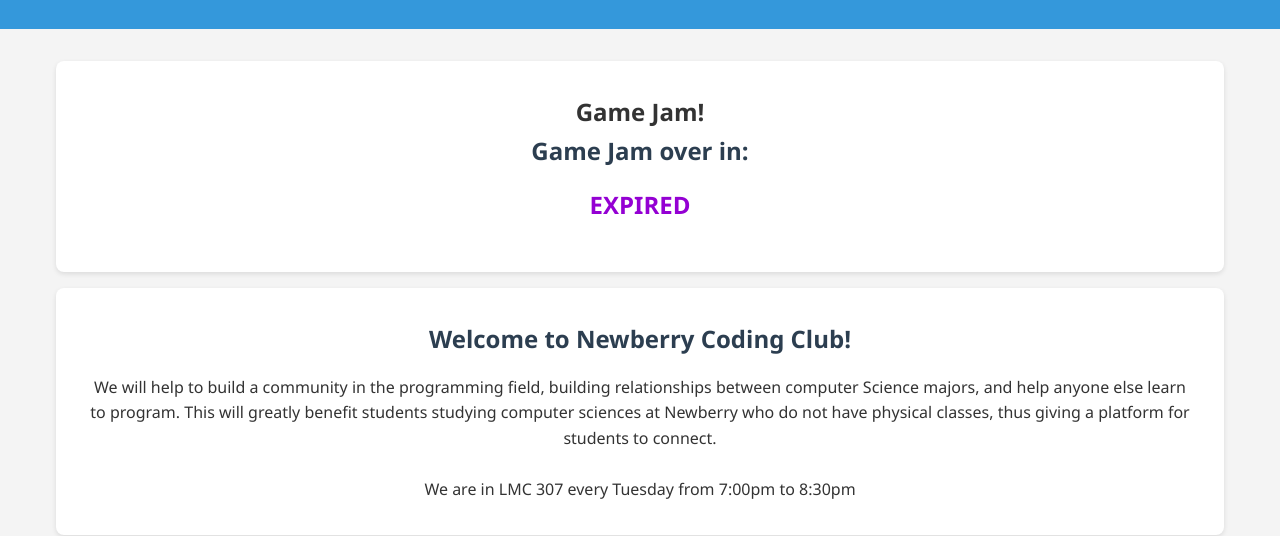
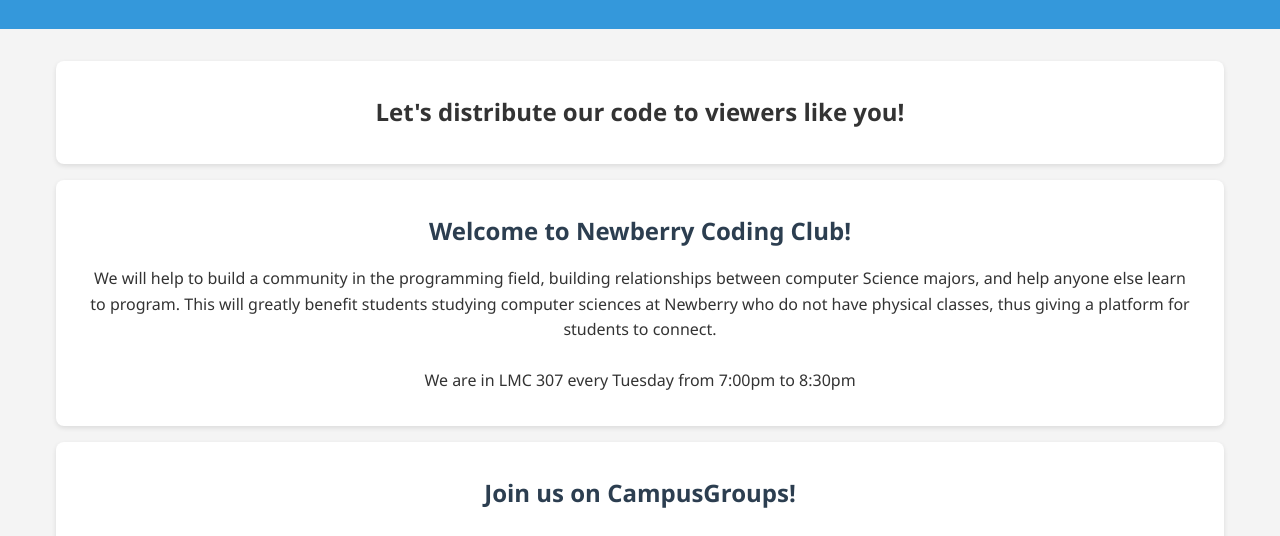
Before and after one commit to newberrycodeclub/newberrycodeclub.github.io, a plain HTML site: page index.html in a window 1280 px wide. Shown: the part 190-726 px from the top of the page. Drawn offline with Linux system fonts and the light colour scheme; a script that the page names is missing.

Commit message:
Updated powerpoints

```diff
--- a/index.html
+++ b/index.html
@@ -25,9 +25,7 @@
 
     <main>
         <section class="text-center">
-            <h1>Game Jam!</h1>
-            <h2>Game Jam over in:</h2>
-            <h2 id="demo" style="color: darkviolet"></h2>
+            <h1>Let's distribute our code to viewers like you!</h1>
         </section>
         <section class="text-center">
             <h2>Welcome to Newberry Coding Club!</h2>
```
Also changed, not shown: resources.html (+6 -0 lines), 1 other file.
